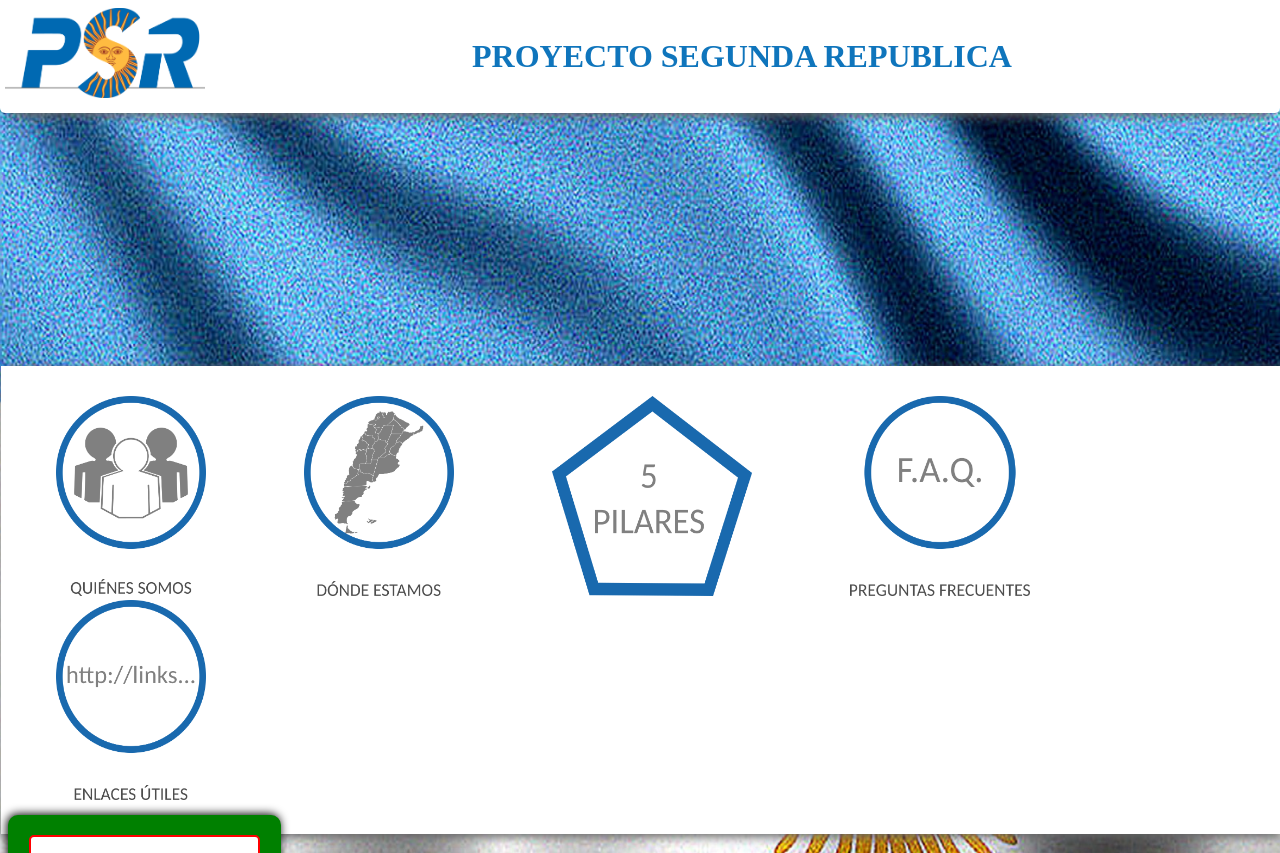
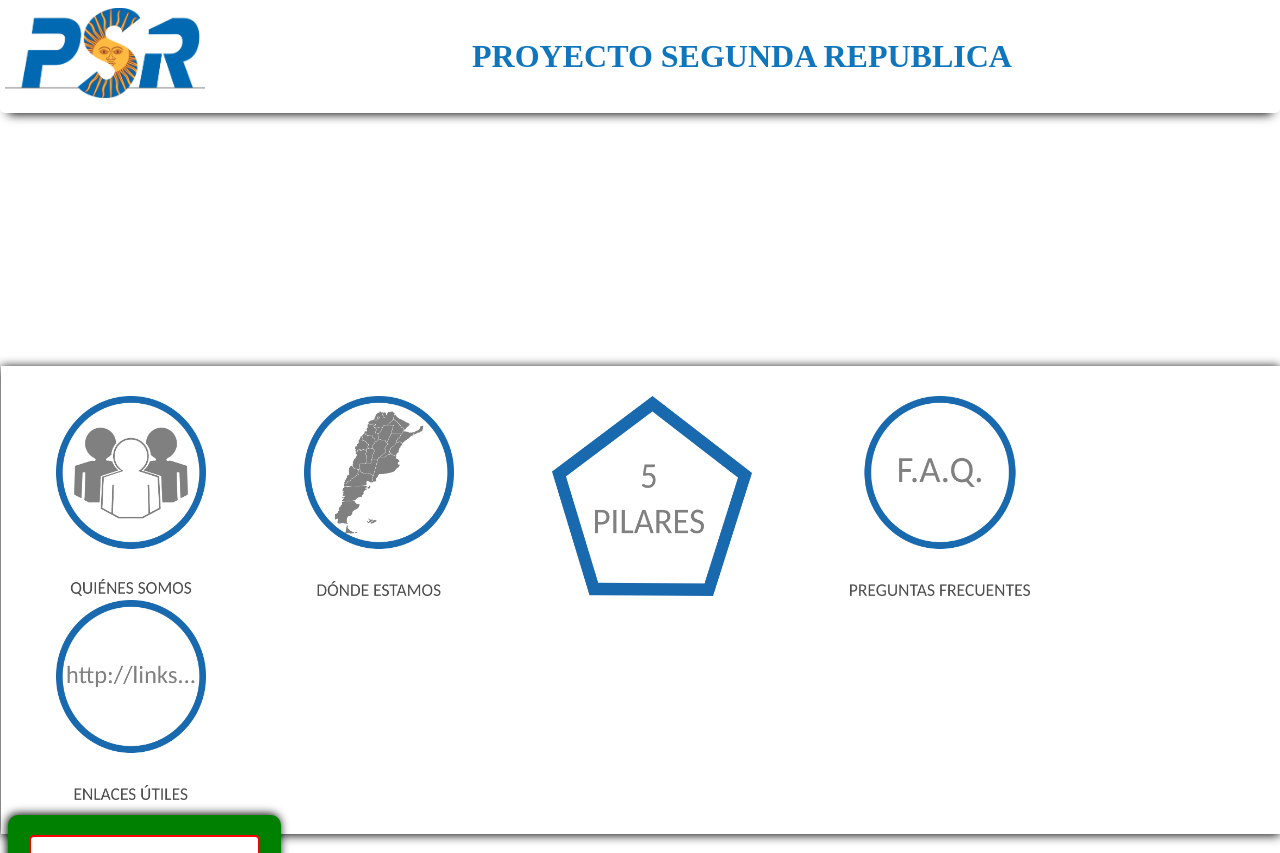
Before and after one commit to rredesigns/rre.github.io, a PHP site: page / in a window 1280 px wide. Shown: the top 853 px of the page. Run offline with PHP 8.4, Linux system fonts and the light colour scheme.

Commit message:
New fixes

```diff
--- a/estilo.css
+++ b/estilo.css
@@ -1,5 +1,6 @@
 body {
-	background-image: url(img/banderaArg.jpg);
+	/*background-image: url(img/banderaArg.jpg);*/
+  background-color: #FFFFFF;
   background-repeat: repeat-y;
 	background-size: 120% 50%;
 	background-position: left-top;
@@ -9,7 +10,7 @@ body {
 header{
 
   text-align: center;
-  box-shadow: 0px 3px 10px #666666;
+  box-shadow: 0px 1px 10px #000000;
 }
 
 h1 {
@@ -53,8 +54,8 @@ h1 {
 
   margin-top: 20%;
   padding: 30px 7.5px;
-  box-shadow: 0px -3px 10px #666666;
-  box-shadow: 0px 3px 10px #666666;
+  box-shadow: 0px 1px 10px #000000;
+  box-shadow: 0px -1px 10px #00000;
 
 }
 
```
